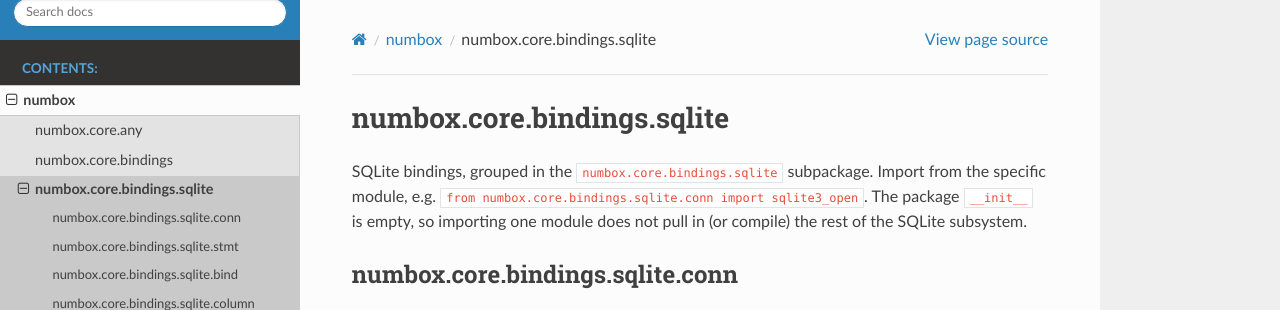
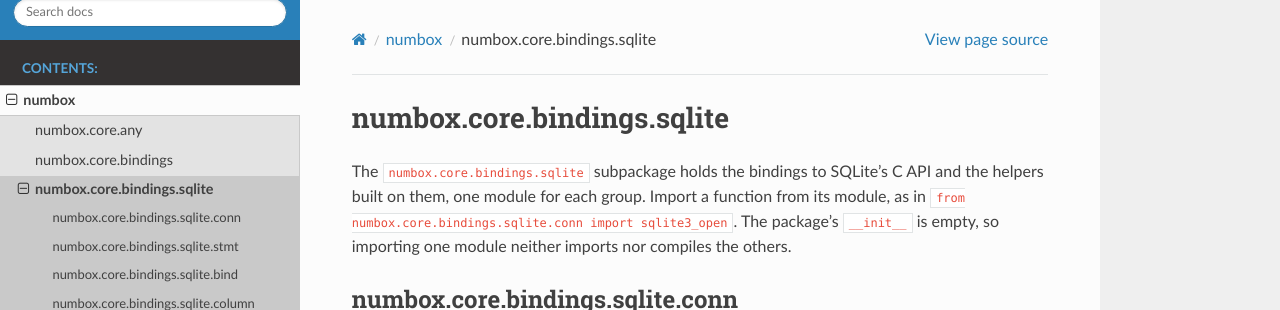
Before and after one commit to Goykhman/numbox, a Sphinx documentation site: the page built from docs/numbox.core.bindings.sqlite.rst, in a window 1280 px wide and 900 px high, cut to the strip 0-310 px from the top of the window. Built offline with Sphinx 7.4.7 and the Read the Docs theme 3.1.0, drawn with Linux system fonts in a browser that asks for light colours.

Commit message:
Say how the SQLite bindings are imported
The sqlite page's opening paragraph is rewritten as plain prose: what the subpackage holds, how to import a function, and why importing one module costs nothing for the others.

```diff
--- a/docs/numbox.core.bindings.sqlite.rst
+++ b/docs/numbox.core.bindings.sqlite.rst
@@ -1,11 +1,10 @@
 numbox.core.bindings.sqlite
 ===========================
 
-SQLite bindings, grouped in the ``numbox.core.bindings.sqlite`` subpackage.
-Import from the specific module, e.g.
-``from numbox.core.bindings.sqlite.conn import sqlite3_open``. The package
-``__init__`` is empty, so importing one module does not pull in (or compile)
-the rest of the SQLite subsystem.
+The ``numbox.core.bindings.sqlite`` subpackage holds the bindings to SQLite's C API and the helpers built on them,
+one module for each group. Import a function from its module, as in
+``from numbox.core.bindings.sqlite.conn import sqlite3_open``. The package's ``__init__`` is empty, so importing one
+module neither imports nor compiles the others.
 
 numbox.core.bindings.sqlite.conn
 --------------------------------
```
